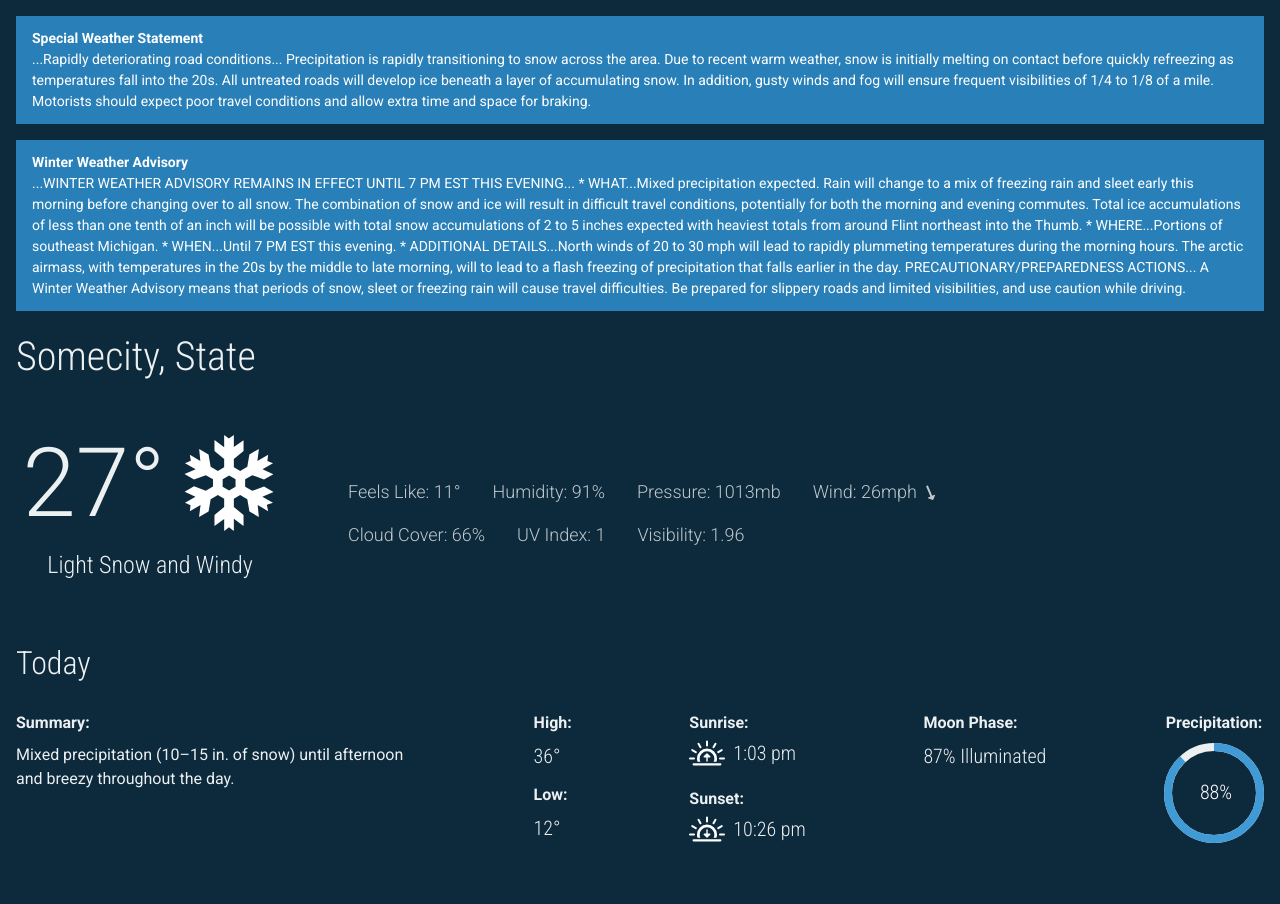
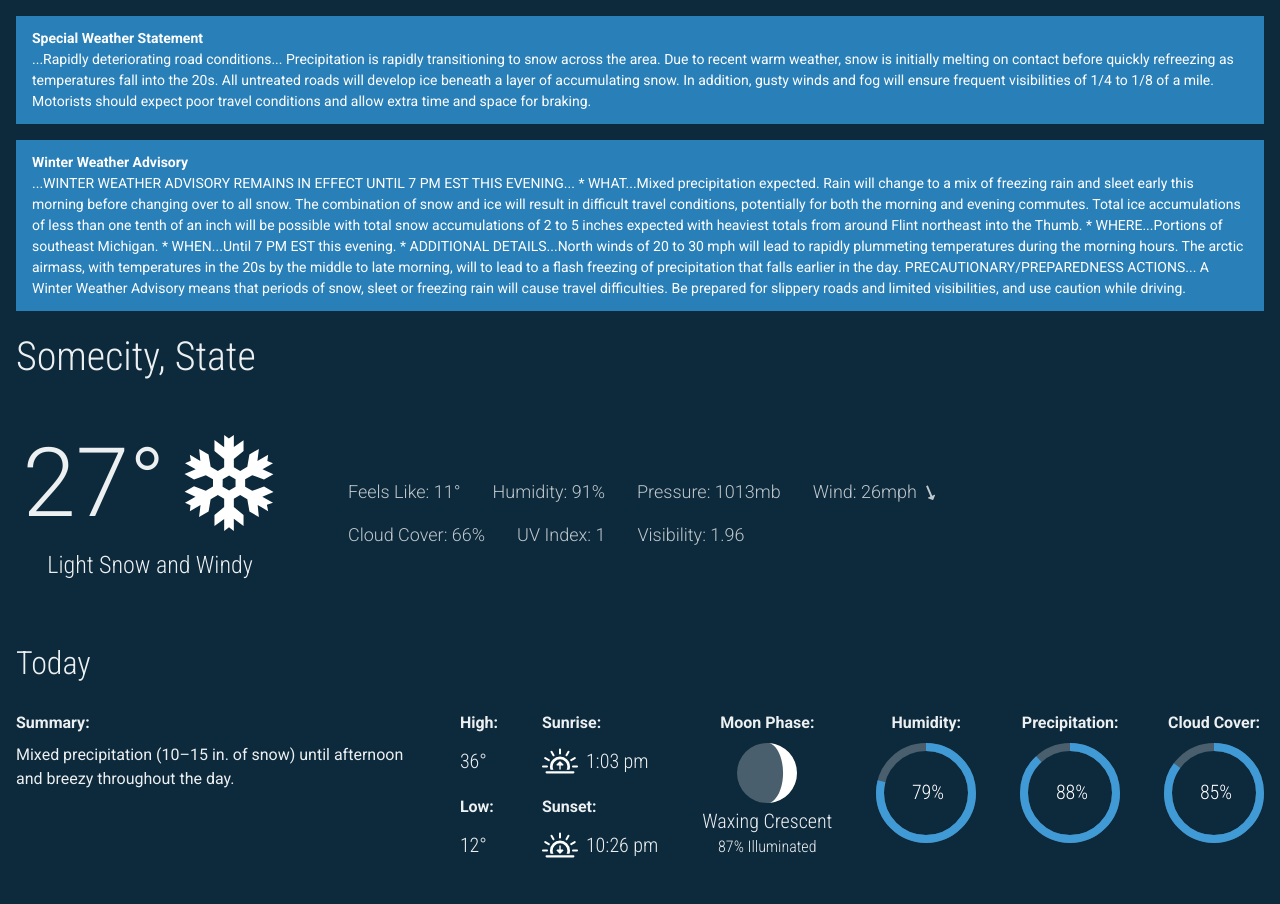
Before and after one commit to jdugdown/weather, a Vue app: page / in a window 1280 px wide. Shown: the top 904 px of the page. Built offline with nearby package versions, Linux system fonts and the light colour scheme; a web font is replaced by a local one.

Commit message:
format and style today component

```diff
--- a/src/components/Today.vue
+++ b/src/components/Today.vue
@@ -6,13 +6,13 @@
         <h6>Summary:</h6>
         <p>{{ forecast.summary }}</p>
       </div>
-      <div class="today__temps">
+      <div class="today__detail today__detail--temps">
         <h6>High:</h6>
         <span>{{ forecast.temperatureHigh | temperature }}</span>
         <h6>Low:</h6>
         <span>{{ forecast.temperatureLow | temperature }}</span>
       </div>
-      <div class="today__sun">
+      <div class="today__detail today__detail--sun">
         <h6>Sunrise:</h6>
         <img src="/static/img/icon-sunrise.svg" alt="sunrise" width="36" height="36">
         <span>{{ forecast.sunriseTime | formatTime }}</span>
@@ -20,16 +20,36 @@
         <img src="/static/img/icon-sunset.svg" alt="sunset" width="36" height="36">
         <span>{{ forecast.sunsetTime | formatTime }}</span>
       </div>
-      <div class="today__moon">
+      <div class="today__detail today__detail--moonphase">
         <h6>Moon Phase:</h6>
-        <span>{{ forecast.moonPhase | percent }} Illuminated</span>
+        <img :src="'/static/img/icon-moon-' + moonphaseIcon + '.svg'" :alt="moonphase" width="60" height="60">
+        <span>
+          {{ moonphase }}
+          <small>{{ forecast.moonPhase | percent }} Illuminated</small>
+        </span>
       </div>
-      <div class="today__chanceofprecip">
+      <div class="today__detail today__detail--humidity">
+        <h6>Humidity:</h6>
+        <svg class="donut" width="100" height="100" viewBox="0 0 100 100">
+          <circle class="donut__background" cx="50" cy="50" r="46" stroke-width="8" />
+          <circle class="donut__fill" cx="50" cy="50" r="46" stroke-width="8" stroke-dasharray="289.0265" :stroke-dashoffset="289.0265 * (1 - forecast.humidity)" />
+          <text class="donut__value" text-anchor="middle" x="52%" y="56%" fill="#fff">{{ forecast.humidity | percent }}</text>
+        </svg>
+      </div>
+      <div class="today__detail today__detail--chanceofprecip">
         <h6>Precipitation:</h6>
         <svg class="donut" width="100" height="100" viewBox="0 0 100 100">
           <circle class="donut__background" cx="50" cy="50" r="46" stroke-width="8" />
           <circle class="donut__fill" cx="50" cy="50" r="46" stroke-width="8" stroke-dasharray="289.0265" :stroke-dashoffset="289.0265 * (1 - forecast.precipProbability)" />
           <text class="donut__value" text-anchor="middle" x="52%" y="56%" fill="#fff">{{ forecast.precipProbability | percent }}</text>
+        </svg>
+      </div>
+      <div class="today__detail today__detail--cloudcover">
+        <h6>Cloud Cover:</h6>
+        <svg class="donut" width="100" height="100" viewBox="0 0 100 100">
+          <circle class="donut__background" cx="50" cy="50" r="46" stroke-width="8" />
+          <circle class="donut__fill" cx="50" cy="50" r="46" stroke-width="8" stroke-dasharray="289.0265" :stroke-dashoffset="289.0265 * (1 - forecast.cloudCover)" />
+          <text class="donut__value" text-anchor="middle" x="52%" y="56%" fill="#fff">{{ forecast.cloudCover | percent }}</text>
         </svg>
       </div>
     </div>
@@ -41,7 +61,40 @@ export default {
   name: 'Today',
   props: [
     'forecast',
-  ]
+  ],
+  computed: {
+    moonphase: function() {
+      var moonphase = this.forecast.moonPhase
+
+      if (moonphase >= 0.00 && 0.01 >= moonphase) {
+        moonphase = 'New'
+      } else if (moonphase >= 0.02 && 0.23 >= moonphase) {
+        moonphase = 'Waxing Crescent'
+      } else if (moonphase >= 0.24 && 0.26 >= moonphase) {
+        moonphase = 'First Quarter'
+      } else if (moonphase >= 0.27 && 0.48 >= moonphase) {
+        moonphase = 'Waxing Gibbous'
+      } else if (moonphase >= 0.49 && 0.51 >= moonphase) {
+        moonphase = 'Full'
+      } else if (moonphase >= 0.52 && 0.73 >= moonphase) {
+        moonphase = 'Waning Gibbous'
+      } else if (moonphase >= 0.74 && 0.76 >= moonphase) {
+        moonphase = 'Last Quarter'
+      } else if (moonphase >= 0.77 && 0.98 >= moonphase) {
+        moonphase = 'Waxing Crescent'
+      } else if (moonphase >= 0.99 && 1.00 >= moonphase) {
+        moonphase = 'New'
+      } else {
+        moonphase = 'error'
+      }
+
+      return moonphase
+    },
+    moonphaseIcon: function() {
+      var moonphaseIcon = this.moonphase
+      return moonphaseIcon.replace(/\s+/g, '-').toLowerCase()
+    }
+  }
 }
 </script>
 
--- a/src/styles/partials/_today.scss
+++ b/src/styles/partials/_today.scss
@@ -13,7 +13,7 @@
   }
 
   span {
-    font: 300 1.25rem/1 $font-condensed;
+    font: 300 1.25rem/2.25rem $font-condensed;
   }
 
   img {
@@ -25,14 +25,23 @@
   flex: 0 0 400px;
 }
 
-.today__sun {
-  h6 {
-    margin-bottom: 0;
-  }
+.today__detail--moonphase,
+.today__detail--humidity,
+.today__detail--chanceofprecip,
+.today__detail--cloudcover {
+  text-align: center;
 }
 
-.today__chanceofprecip {
-  text-align: center;
+.today__detail--moonphase {
+  img {
+    display: block;
+    margin: 0 auto;
+  }
+
+  small {
+    display: block;
+    line-height: 1;
+  }
 }
 
 .donut {
@@ -40,7 +49,8 @@
 }
 
 .donut__background {
-  stroke: $grey1;
+  stroke: $white;
+  opacity: .25;
 }
 
 .donut__fill {
```
